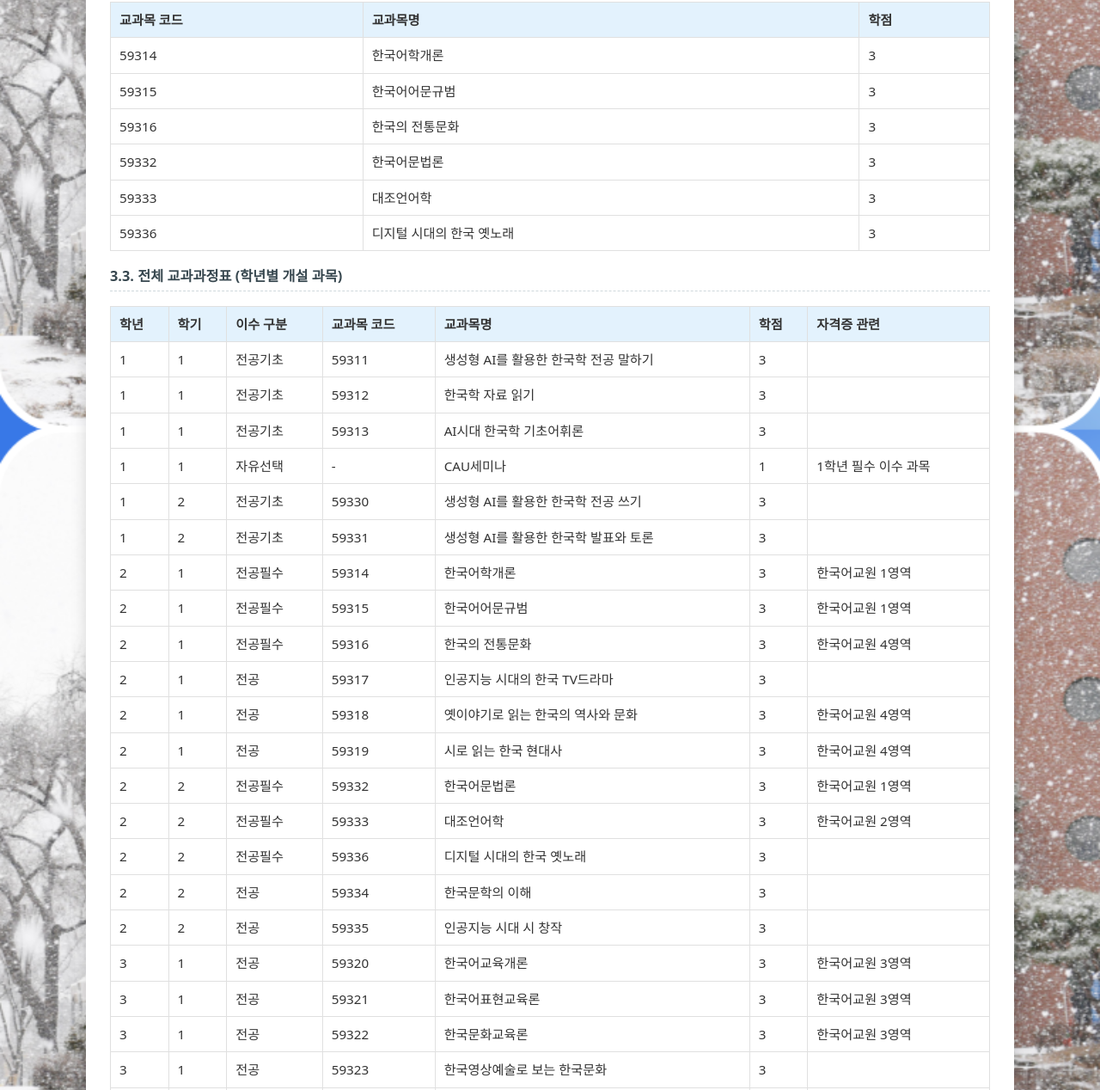
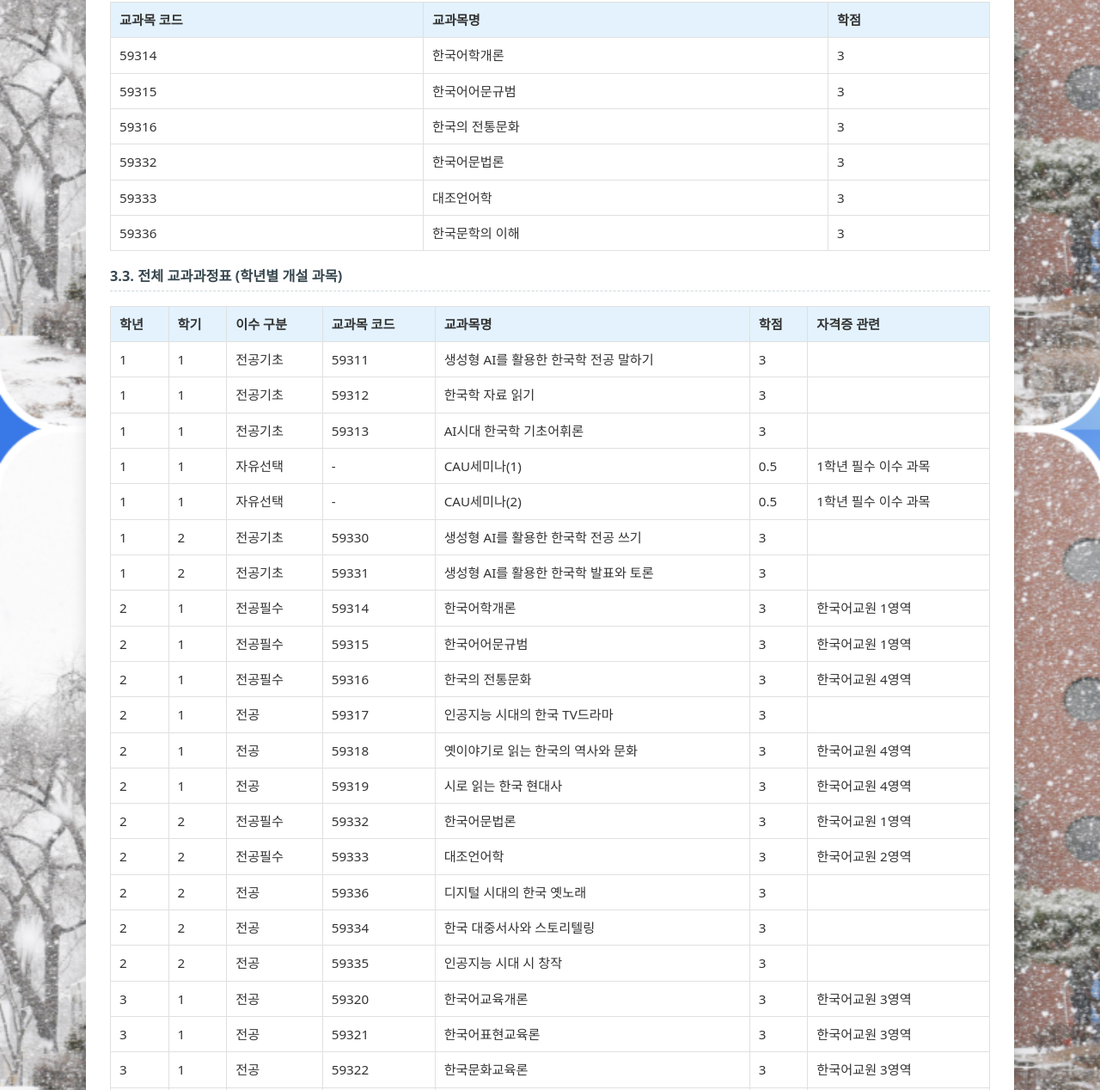
Before and after one commit to keducation-kculture/homepage_tem, a plain HTML site: page ko.html in a window 1280 px wide. Shown: the part 3866-5134 px from the top of the page at 86% size. Drawn offline with Linux system fonts and the light colour scheme.

Commit message:
Update ko.html

```diff
--- a/ko.html
+++ b/ko.html
@@ -514,7 +514,7 @@
                     <tr><td>59316</td><td>한국의 전통문화</td><td>3</td></tr>
                     <tr><td>59332</td><td>한국어문법론</td><td>3</td></tr>
                     <tr><td>59333</td><td>대조언어학</td><td>3</td></tr>
-                    <tr><td>59336</td><td>디지털 시대의 한국 옛노래</td><td>3</td></tr>
+                    <tr><td>59336</td><td>한국문학의 이해</td><td>3</td></tr>
                 </tbody>
             </table>
 
@@ -542,7 +542,10 @@
                         <td>1</td><td>1</td><td>전공기초</td><td>59313</td><td>AI시대 한국학 기초어휘론</td><td>3</td><td></td>
                     </tr>
                     <tr>
-                        <td>1</td><td>1</td><td>자유선택</td><td>-</td><td>CAU세미나</td><td>1</td><td>1학년 필수 이수 과목</td>
+                        <td>1</td><td>1</td><td>자유선택</td><td>-</td><td>CAU세미나(1)</td><td>0.5</td><td>1학년 필수 이수 과목</td>
+                    </tr>
+                    <tr>
+                        <td>1</td><td>1</td><td>자유선택</td><td>-</td><td>CAU세미나(2)</td><td>0.5</td><td>1학년 필수 이수 과목</td>
                     </tr>
                     <tr>
                         <td>1</td><td>2</td><td>전공기초</td><td>59330</td><td>생성형 AI를 활용한 한국학 전공 쓰기</td><td>3</td><td></td>
@@ -577,10 +580,10 @@
                         <td>2</td><td>2</td><td>전공필수</td><td>59333</td><td>대조언어학</td><td>3</td><td>한국어교원 2영역</td>
                     </tr>
                     <tr>
-                        <td>2</td><td>2</td><td>전공필수</td><td>59336</td><td>디지털 시대의 한국 옛노래</td><td>3</td><td></td>
+                        <td>2</td><td>2</td><td>전공</td><td>59336</td><td>디지털 시대의 한국 옛노래</td><td>3</td><td></td>
                     </tr>
                     <tr>
-                        <td>2</td><td>2</td><td>전공</td><td>59334</td><td>한국문학의 이해</td><td>3</td><td></td>
+                        <td>2</td><td>2</td><td>전공</td><td>59334</td><td>한국 대중서사와 스토리텔링</td><td>3</td><td></td>
                     </tr>
                     <tr>
                         <td>2</td><td>2</td><td>전공</td><td>59335</td><td>인공지능 시대 시 창작</td><td>3</td><td></td>
@@ -624,7 +627,7 @@
                         <td>3</td><td>2</td><td>전공</td><td>59341</td><td>한국어평가론</td><td>3</td><td>한국어교원 3영역</td>
                     </tr>
                     <tr>
-                        <td>3</td><td>2</td><td>전공</td><td>59342</td><td>한국 대중서사와 스토리텔링</td><td>3</td><td></td>
+                        <td>3</td><td>2</td><td>전공필수</td><td>59342</td><td>한국문학의 이해</td><td>3</td><td></td>
                     </tr>
 
                     <tr>
```
